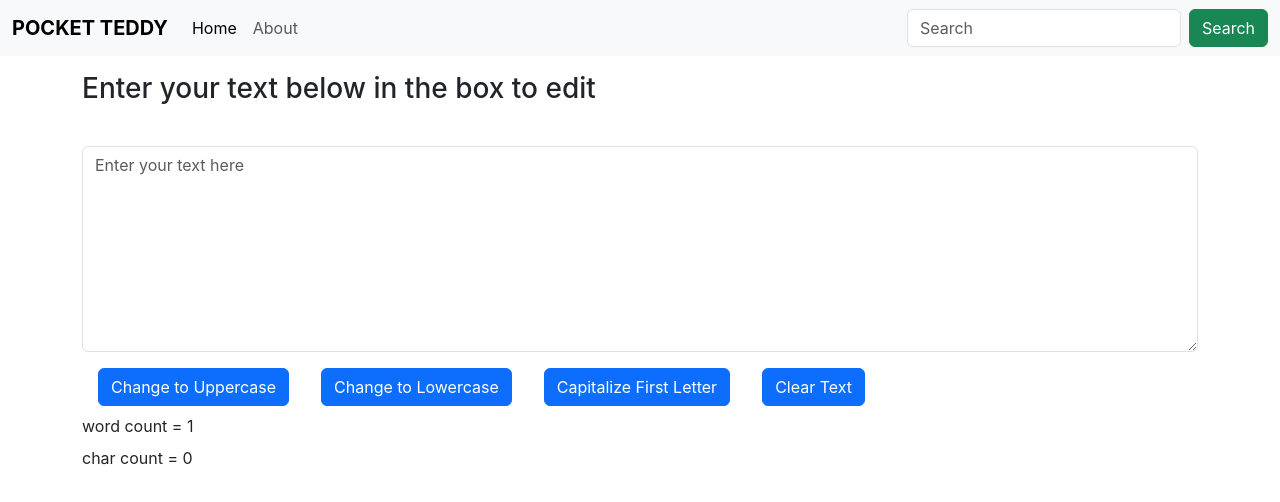
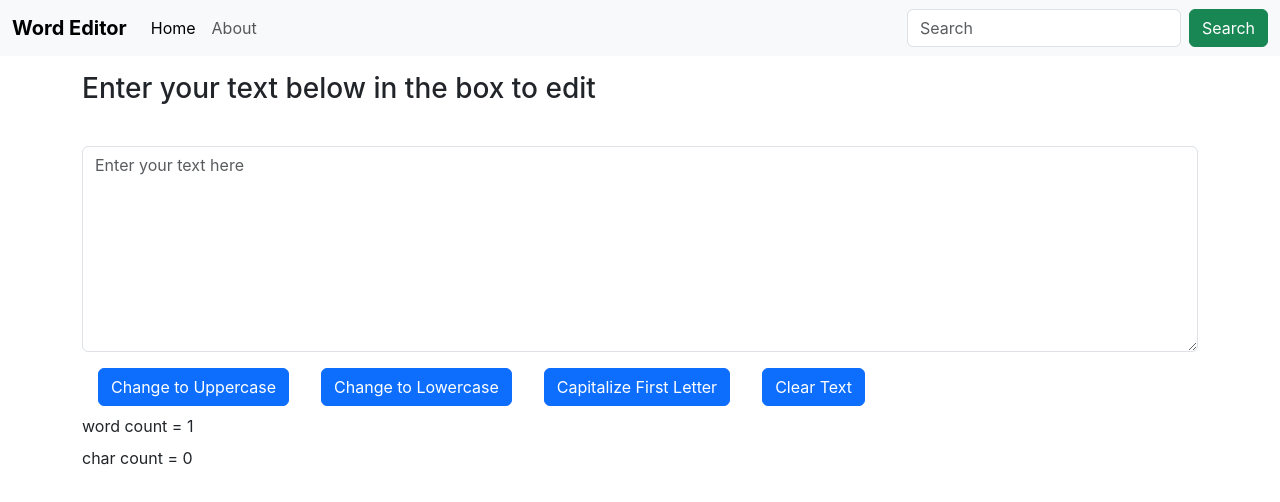
Before and after one commit to iot-dt/ReactApp1, a React (Create React App) app: page / in a window 1280 px wide. Shown: the top 502 px of the page. Built offline with nearby package versions, Linux system fonts and the light colour scheme.

Commit message:
Editing app name

```diff
--- a/src/App.js
+++ b/src/App.js
@@ -5,7 +5,7 @@ import './App.css';
 function App() {
   return (
     <>
-      <Navbar companyName="POCKET TEDDY"/>
+      <Navbar appName="Word Editor"/>
       <Textarea/>
     </>
   );
--- a/src/components/Navbar.js
+++ b/src/components/Navbar.js
@@ -5,7 +5,7 @@ export default memo(function Navbar(props) {
     <div>
       <nav className="navbar navbar-expand-lg bg-body-tertiary">
         <div className="container-fluid">
-            <a className="navbar-brand" href="/"><strong>{props.companyName}</strong></a>
+            <a className="navbar-brand" href="/"><strong>{props.appName}</strong></a>
             <button className="navbar-toggler" type="button" data-bs-toggle="collapse" data-bs-target="#navbarSupportedContent" aria-controls="navbarSupportedContent" aria-expanded="false" aria-label="Toggle navigation">
             <span className="navbar-toggler-icon"></span>
             </button>
```
